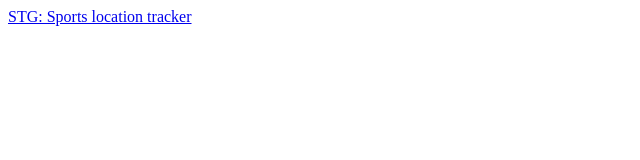
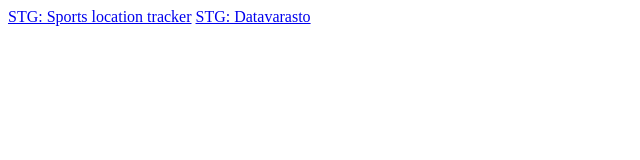
Before and after one commit to 5G00BD88-3006-Innovaatioprojekti/nginx, a plain HTML site: page index.html in a window 1280 px wide. Shown: the whole page, without its empty margins (0-640 px from the left). Drawn offline with Linux system fonts and the light colour scheme.

Commit message:
Update index.html

```diff
--- a/index.html
+++ b/index.html
@@ -6,5 +6,6 @@
   </head>
   <body>
     <a href="/stg/sports-location-tracker">STG: Sports location tracker</a>
+    <a href="/stg/datavarasto">STG: Datavarasto</a>
   </body>
 </html>
```
